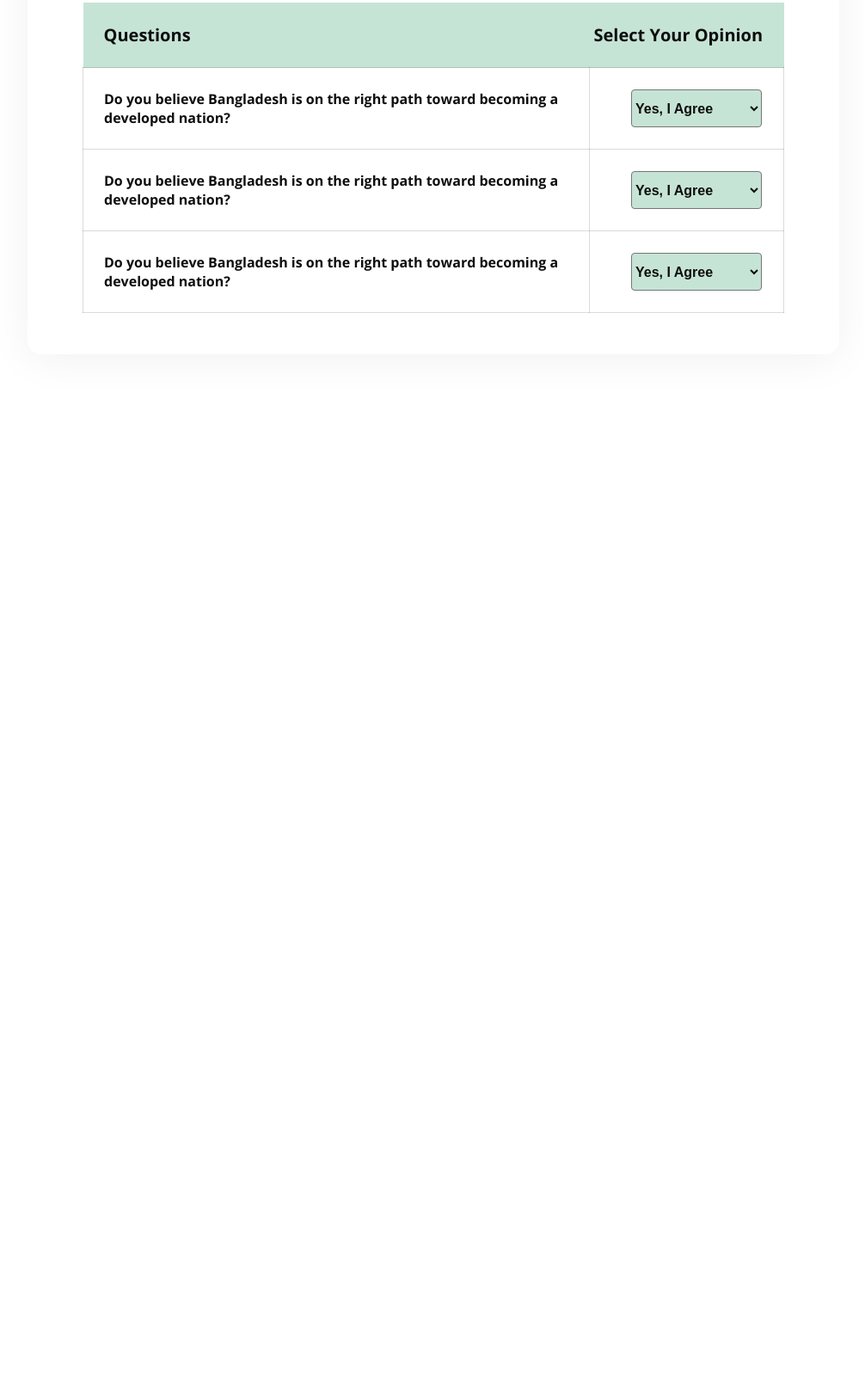
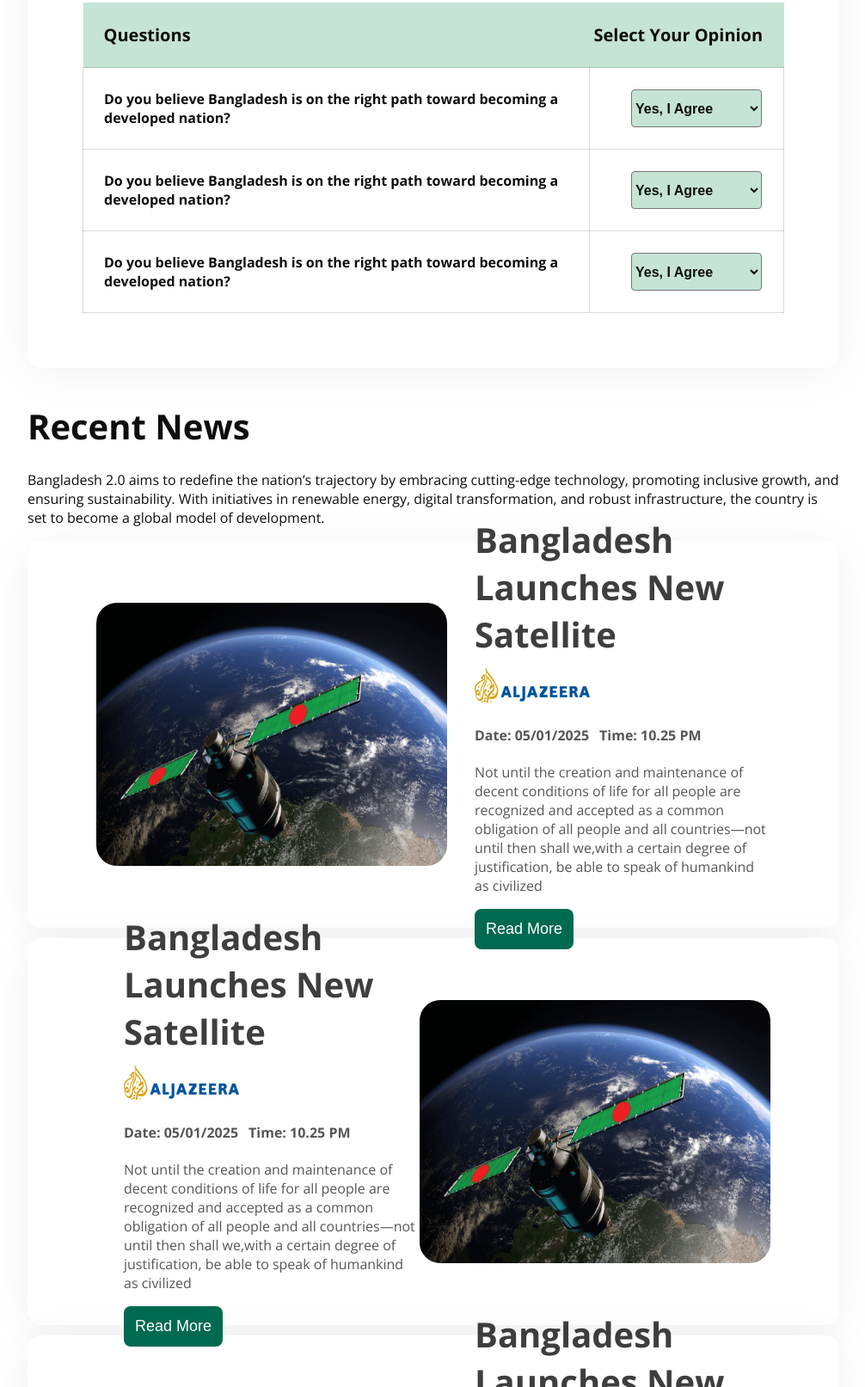
Before and after one commit to farah5112github/assignment_1, a plain HTML site: page index.html in a window 1280 px wide. Shown: the part 2657-4270 px from the top of the page at 86% size, without its empty margins (136-1142 px from the left). Before the commit the page ends 3149 px from the top, so only its background shows below. Drawn offline with nearby package versions, Linux system fonts and the light colour scheme.

Commit message:
news is added

```diff
--- a/index.html
+++ b/index.html
@@ -122,12 +122,74 @@
                  </table>
             </div>
         </section>
-        <section class="section_4"></section>
-        <section class="section_5"></section>
-        <section class="section_6"></section>
-        <section class="section_7"></section>
-        <section class="section_8"></section>
-        <section class="section_9"></section>
+        <section class="section_4 shared_alignment">
+            <div class="news_1">
+                <h3 class="vision_title_1">Recent News</h3>
+                <p class="vision_description_1">
+                Bangladesh 2.0 aims to redefine the nation’s trajectory by embracing cutting-edge technology, promoting inclusive growth, and ensuring sustainability. With initiatives in renewable energy, digital transformation, and robust infrastructure, the country is set to become a global model of development.
+                </p>
+                <div class="table_container">
+                <div class="news_container">
+                     <div class="news_image">
+                        <img src="./assets/satelite.png" alt="" class="news_image_corder">
+                     </div>
+                     <div class="news_description">
+                        <h3 class="news_title">Bangladesh Launches New Satellite</h3>
+                        <img src="./assets/al-jazeera.png" alt="">
+                        <h4 class="vision_title_2 news_title_2"><span class="spaced-sentence">Date: 05/01/2025</span>Time: 10.25 PM</h4>
+                        <p class="vision_description_2 news_title_2">Not until the creation and maintenance of decent conditions of life for all people are recognized and accepted as a common obligation of all people and all countries—not until then shall we,with a certain degree of justification, be able to speak of humankind as civilized</p>
+                        <button class="news_button">Read More</button>
+                     </div>
+                </div>
+                </div>
+            </div>
+
+
+            <div class="news_2">
+
+                <div class="table_container">
+                <div class="news_container_reverse">
+                     <div class="news_image">
+                        <img src="./assets/satelite.png" alt="" class="news_image_corder">
+                     </div>
+                     <div class="news_description">
+                        <h3 class="news_title">Bangladesh Launches New Satellite</h3>
+                        <img src="./assets/al-jazeera.png" alt="">
+                        <h4 class="vision_title_2 news_title_2"><span class="spaced-sentence">Date: 05/01/2025</span>Time: 10.25 PM</h4>
+                        <p class="vision_description_2 news_title_2">Not until the creation and maintenance of decent conditions of life for all people are recognized and accepted as a common obligation of all people and all countries—not until then shall we,with a certain degree of justification, be able to speak of humankind as civilized</p>
+                        <button class="news_button">Read More</button>
+                     </div>
+                </div>
+                </div>
+            </div>
+
+
+            <div class="news_3">
+
+                <div class="table_container">
+                <div class="news_container">
+                     <div class="news_image">
+                        <img src="./assets/satelite.png" alt="" class="news_image_corder">
+                     </div>
+                     <div class="news_description">
+                        <h3 class="news_title">Bangladesh Launches New Satellite</h3>
+                        <img src="./assets/al-jazeera.png" alt="">
+                        <h4 class="vision_title_2 news_title_2"><span class="spaced-sentence">Date: 05/01/2025</span>Time: 10.25 PM</h4>
+                        <p class="vision_description_2 news_title_2">Not until the creation and maintenance of decent conditions of life for all people are recognized and accepted as a common obligation of all people and all countries—not until then shall we,with a certain degree of justification, be able to speak of humankind as civilized</p>
+                        <button class="news_button">Read More</button>
+                     </div>
+                </div>
+                </div>
+            </div>
+        </section>
+        <section class="section_5 shared_alignment">
+            <div class="news_2">
+                <div class="table_container_1">
+
+                </div>
+            </div>
+        </section>
+
     </main>
     <footer></footer>
 </body>
--- a/styles/style.css
+++ b/styles/style.css
@@ -249,13 +249,14 @@ td{
 }*/
 
 .table_container{
-  height:409px;
+  /* height:409px; */
+  height:auto;
   background-color: #FFFFFF;
   box-shadow: 0px 6px 50px 0px rgba(0, 0, 0, 0.06);
   margin-right:160px;
   /* margin: 0px 160px 80px 0px; */
   padding:32px;
-  margin-bottom:80px;
+  /* margin-bottom:80px; */
   border-radius: 16px;
 }
 
@@ -263,8 +264,72 @@ button:hover{
     background-color:aqua;
 }
 
+.news_image{
+    width:408px;
+    height:306px;
+    /* height:auto; */
+    border-radius: 24px;
+    /* margin-bottom: 12px; */
+}
+.news_image_corder{
+    border-radius: 24px;
+}
 
+.news_title{
+    font-size:40px;
+    font-weight:bold;
+    color:rgba(14, 14, 14, 0.8);
+    margin-bottom:12px;
+}
 
+.spaced-sentence{
+    margin-right: 12px;
+}
+.news_title_2{
+    font-weight: 400px;
+    color:rgba(14, 14, 14, 0.7);
+}
+.news_button{
+    padding:13px;
+    border-radius:8px;
+    background-color: #006A50;
+    color:#FFFFFF;
+    font-weight: 600px;
+    font-size: 18px;
+    border:none;
+    margin-bottom: 44px;
+}
+
+.news_container{
+    display:flex;
+    justify-content: space-between;
+    align-items: center;
+    background-color: #FFFFFF;
+    height:290px;
+    /* margin:56px 0px;    */
+    margin:48px;
+}
+.news_description{
+    margin-left: 32px;
+}
+/* .news_1{
+    margin-bottom: 12px;
+}
+.news_2{
+    margin-bottom: 12px;
+} */
+.news_1, .news_2 {
+    margin-bottom: 12px;
+}
+.news_container_reverse{
+    display:flex;
+    flex-direction: row-reverse;
+    justify-content: space-between;
+    align-items: center;
+    background-color: #FFFFFF;
+    height:290px;
+    margin:48px;
+}
 
 /* main styles */
 
```
